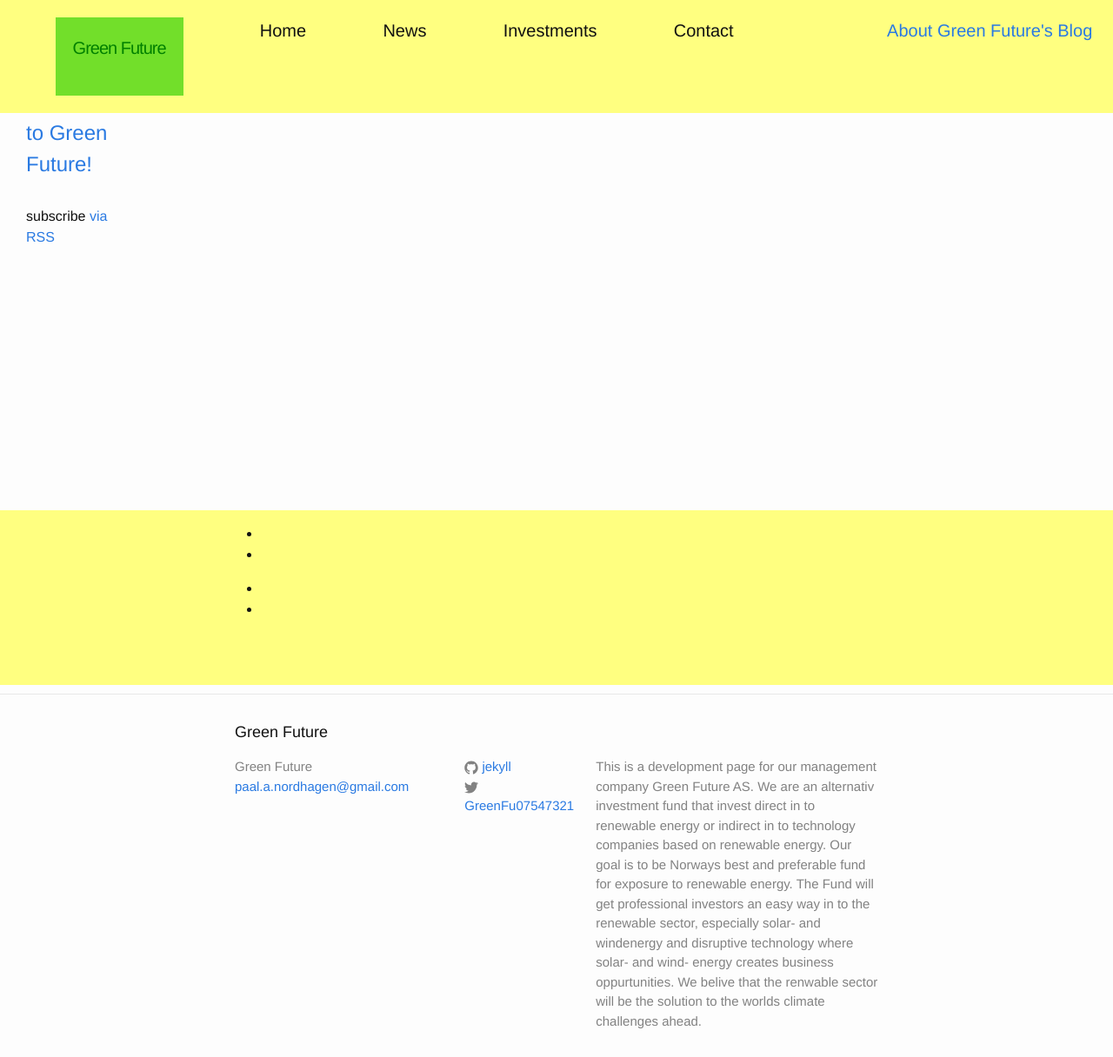
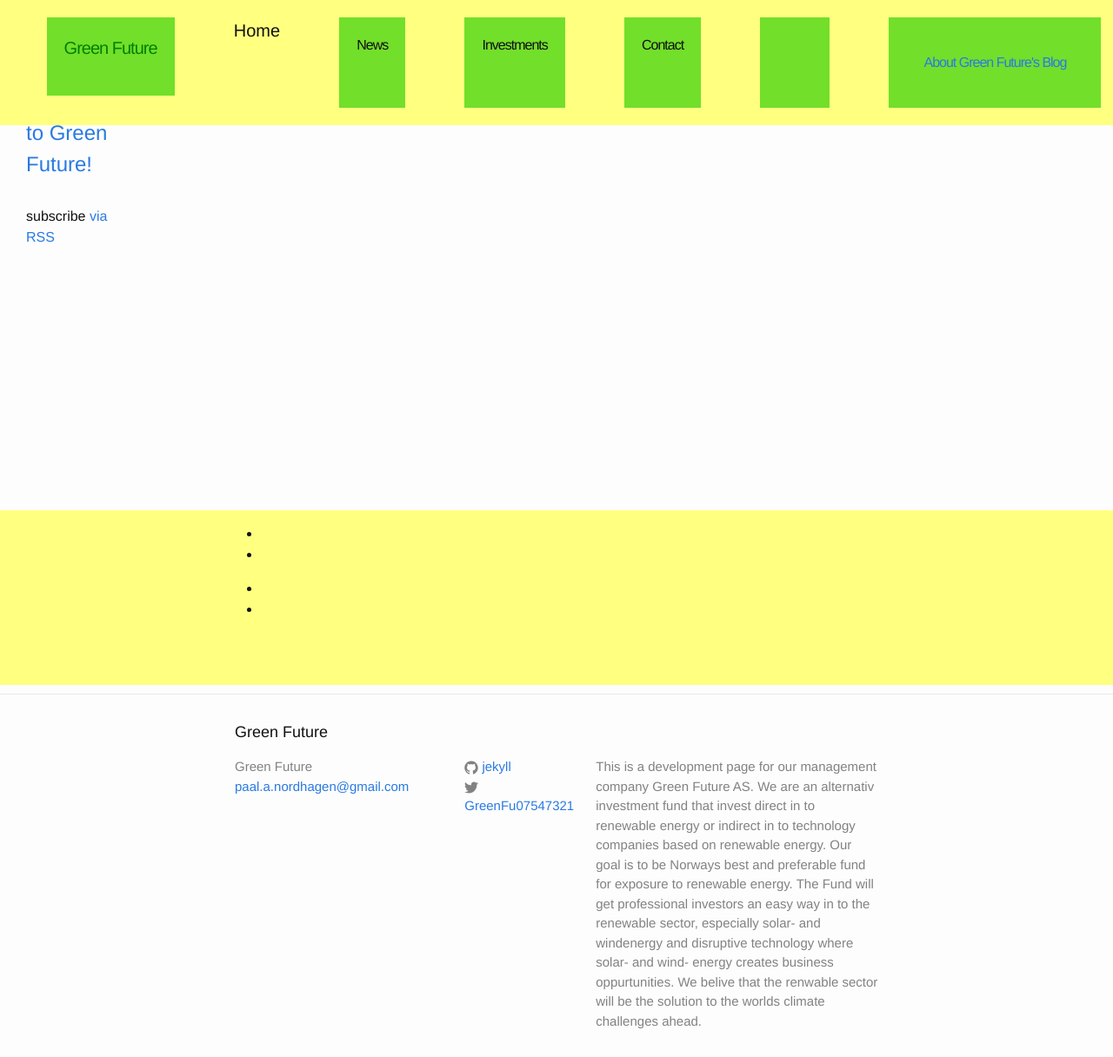
Before and after one commit to Paal-August/Paal-August.github.io, a Jekyll site: the page built from index.html, in a window 1280 px wide and 1216 px high. Shown: the whole window at 87% size. Built offline with Jekyll 4.4.1, drawn with Linux system fonts in a browser that asks for light colours.

Commit message:
Update _layout.scss

```diff
--- a/_sass/_layout.scss
+++ b/_sass/_layout.scss
@@ -64,7 +64,7 @@
 
 
 
-.site-menu2.site-header {
+.site-menu2 {
     font-size: 16px;
     grid-area: 1 / 3 / 2/4;
     position:flex;
@@ -75,7 +75,7 @@
     justify-content:space-evenly;
 }
 
-.site-menu3.site-header {
+.site-menu3 {
     font-size: 16px;
     grid-area: 1 / 4 / 2/5;
     position:flex;
@@ -86,7 +86,7 @@
     justify-content:space-evenly;
 }
 
-.site-menu4.site-header {
+.site-menu4 {
     font-size: 16px;
     grid-area: 1 / 5 / 2/6;
     position:flex;
@@ -97,7 +97,7 @@
     justify-content:space-evenly;
 }
 
-.site-nav.site-header {
+.site-nav1 {
     display:grid;
     font-size: 16px;
     grid-area: 1 / 6 / 2/8;
@@ -107,7 +107,17 @@
     background-color:#72DF2A;
 }
 
-.menu-icon.site-nav.site-header {
+.site-nav2 {
+    display:grid;
+    font-size: 16px;
+    grid-area: 1 / 6 / 2/8;
+    position:flex;
+    letter-spacing: -1px;
+    padding:20px;
+    background-color:#72DF2A;
+}
+
+.menu-icon {
     font-size: 16px;
     grid-area: 1 / 6 / 2/7;
     position:flex;
@@ -118,7 +128,7 @@
     justify-content:space-evenly;
 }
 
-.trigger.site-nav.site-header {
+.trigger {
     font-size: 16px;
     grid-area: 1 / 7 / 2/8;
     position:flex;
```
